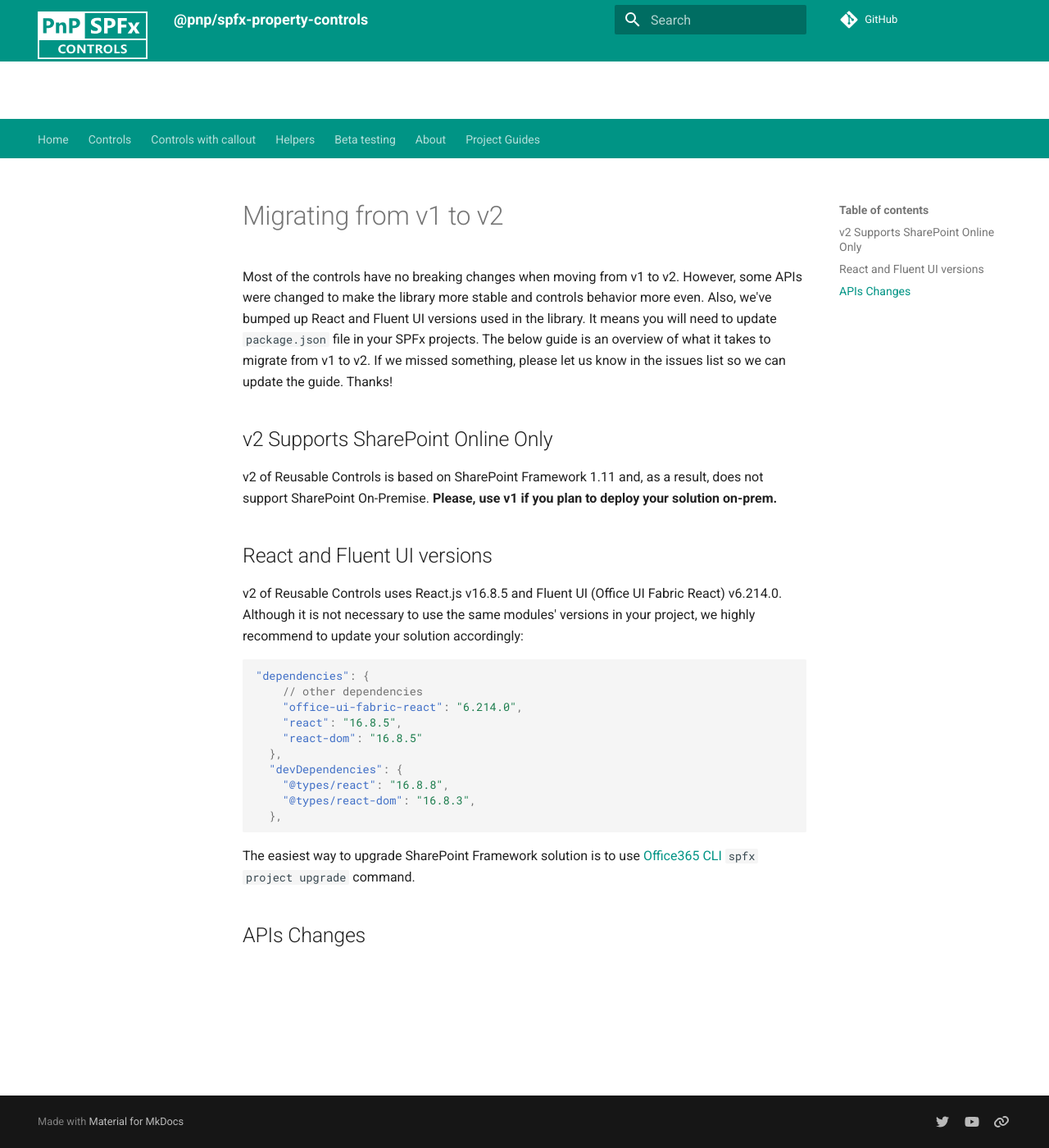
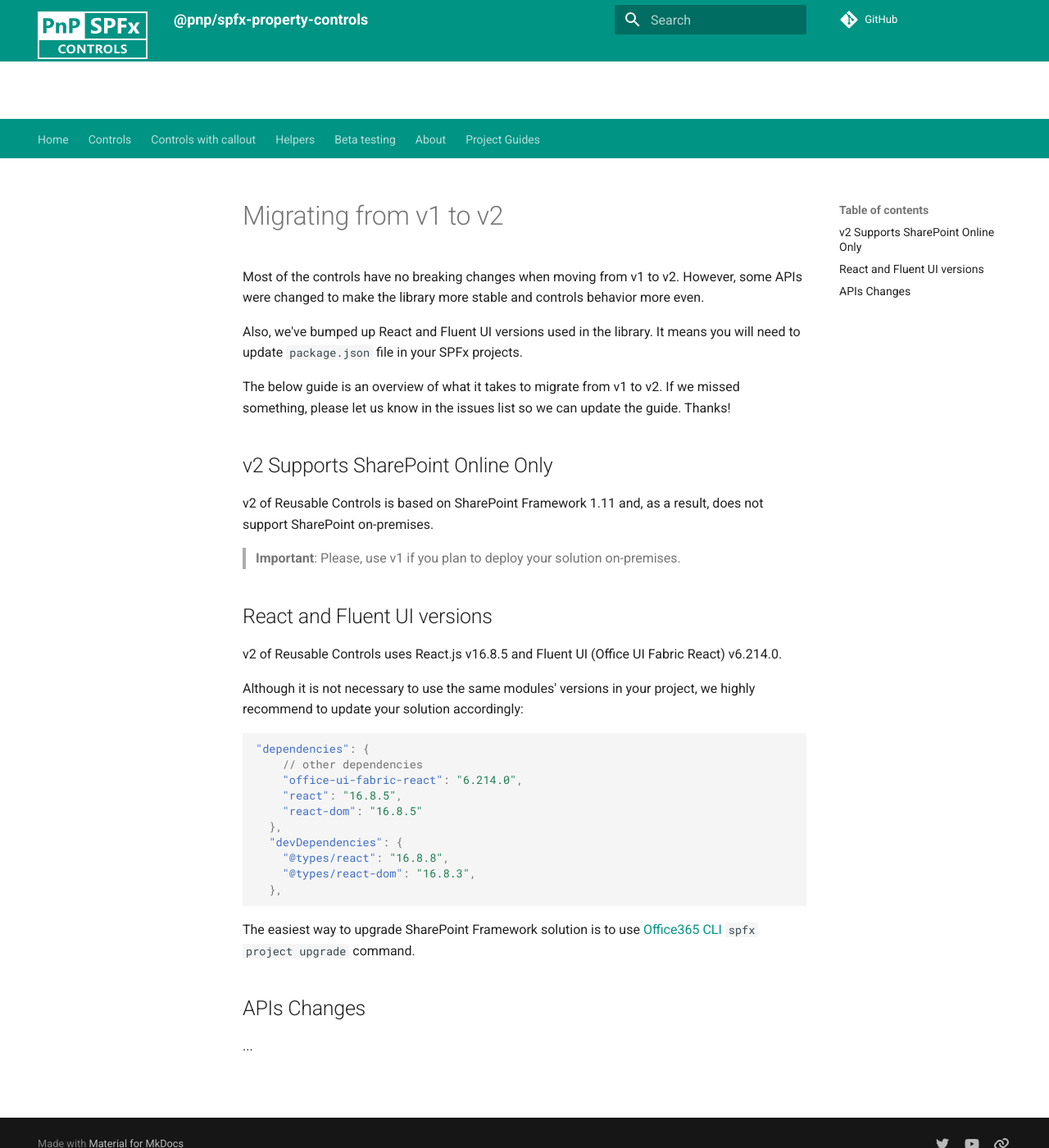
Before and after one commit to pnp/sp-dev-fx-property-controls, an MkDocs documentation site: the page built from docs/documentation/docs/guides/migrate-from-v1.md, in a window 1280 px wide and 1400 px high. Shown: the whole window at 82% size. Built offline with MkDocs 1.6.1 and Material for MkDocs 9.7.7, drawn with Linux system fonts in a browser that asks for light colours; comment, search, counter and statistics services are not loaded.

````diff
--- a/docs/documentation/docs/guides/migrate-from-v1.md
+++ b/docs/documentation/docs/guides/migrate-from-v1.md
@@ -1,14 +1,23 @@
 # Migrating from v1 to v2
+
 Most of the controls have no breaking changes when moving from v1 to v2. However, some APIs were changed to make the library more stable and controls behavior more even.
+
 Also, we've bumped up React and Fluent UI versions used in the library. It means you will need to update `package.json` file in your SPFx projects.
+
 The below guide is an overview of what it takes to migrate from v1 to v2.  If we missed something, please let us know in the issues list so we can update the guide. Thanks!
 
 ## v2 Supports SharePoint Online Only
-v2 of Reusable Controls is based on SharePoint Framework 1.11 and, as a result, does not support SharePoint On-Premise. **Please, use v1 if you plan to deploy your solution on-prem.**
+
+v2 of Reusable Controls is based on SharePoint Framework 1.11 and, as a result, does not support SharePoint on-premises.
+
+> **Important**: Please, use v1 if you plan to deploy your solution on-premises.
 
 ## React and Fluent UI versions
+
 v2 of Reusable Controls uses React.js v16.8.5 and Fluent UI (Office UI Fabric React) v6.214.0.
+
 Although it is not necessary to use the same modules' versions in your project, we highly recommend to update your solution accordingly:
+
 ```json
 "dependencies": {
     // other dependencies
@@ -21,6 +30,9 @@ Although it is not necessary to use the same modules' versions in your project,
     "@types/react-dom": "16.8.3",
   },
 ```
+
 The easiest way to upgrade SharePoint Framework solution is to use [Office365 CLI](https://pnp.github.io/office365-cli/cmd/spfx/project/project-upgrade/#spfx-project-upgrade) `spfx project upgrade` command.
 
 ## APIs Changes
+
+...
````
Also changed, not shown: 2 other files.
